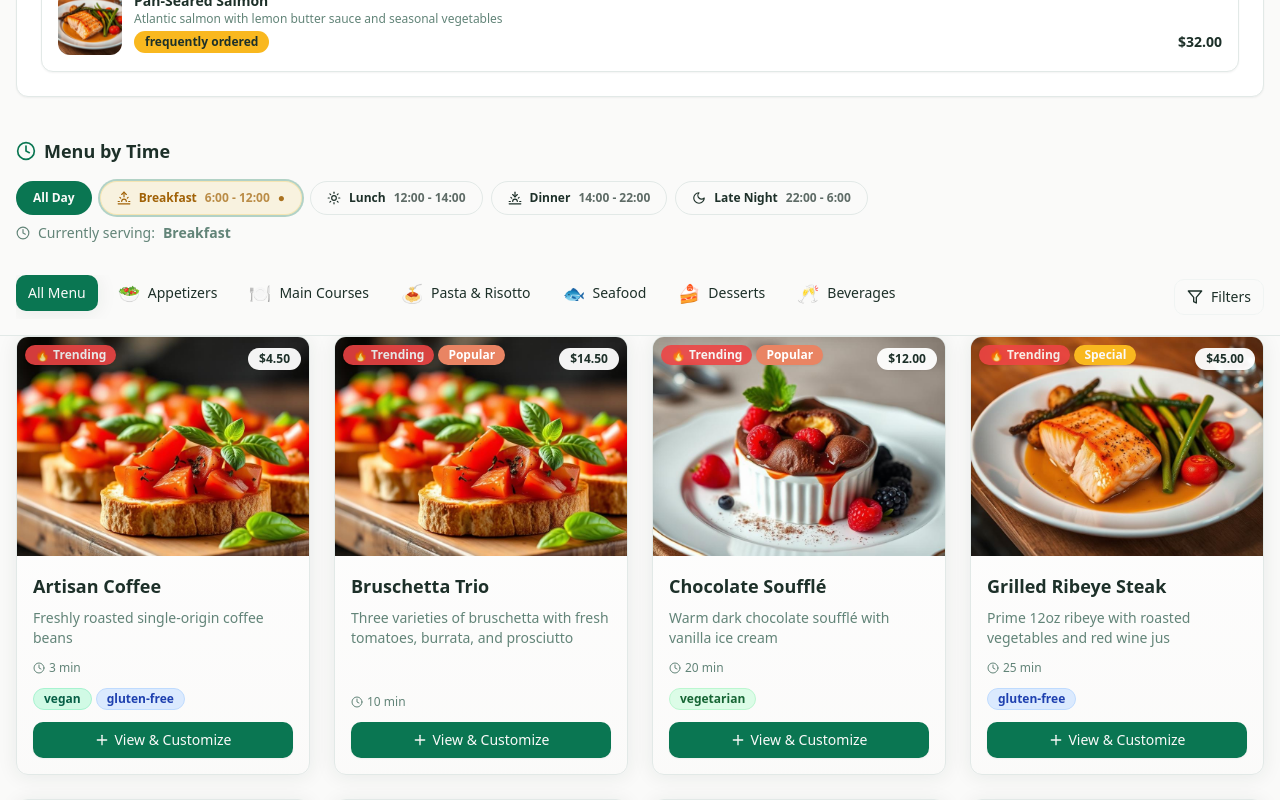
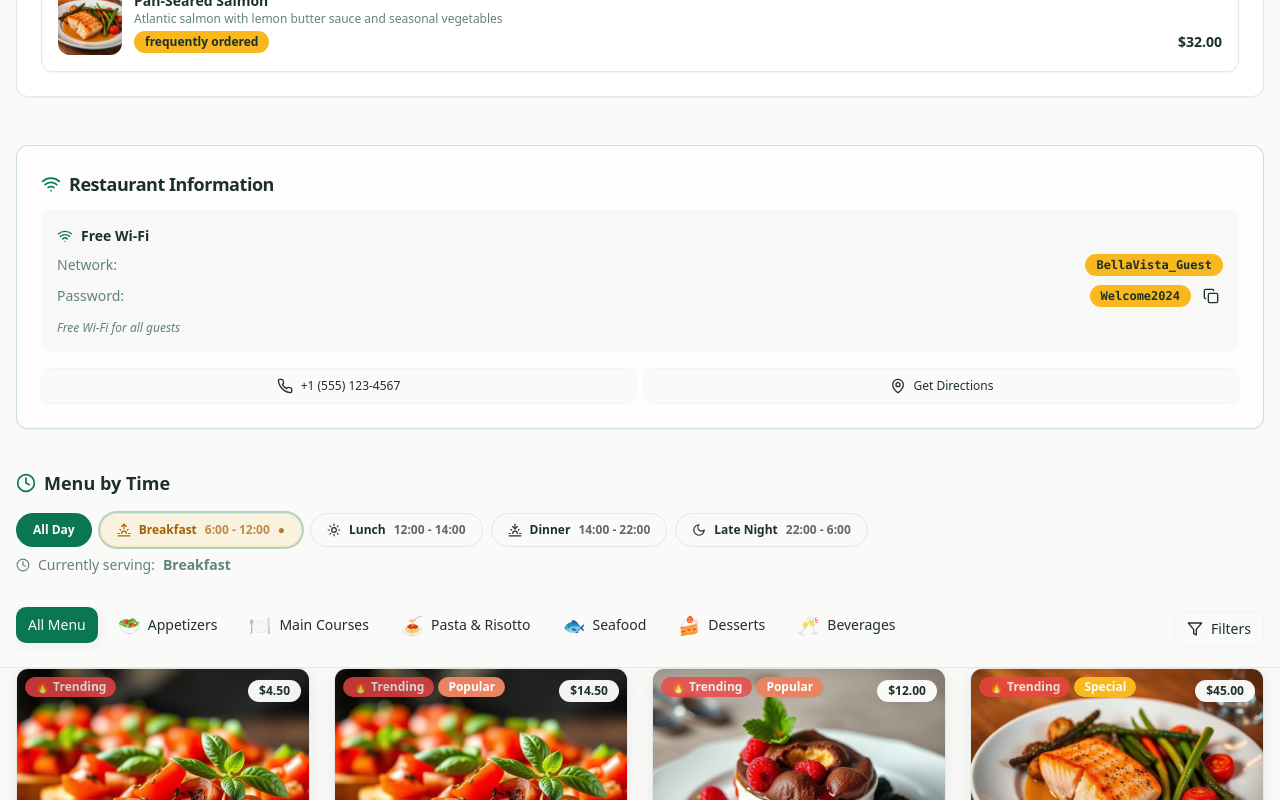
Before and after one commit to caspianbank/orderly-menu-flow, a React (Vite) app: page / in a window 1280 px wide. Shown: the part 1460-2260 px from the top of the page. Built offline with nearby package versions, Linux system fonts and the light colour scheme.

Commit message:
Add Wi-Fi details to QR menu

```diff
--- /dev/null
+++ b/src/components/restaurant/RestaurantInfoCard.tsx
@@ -0,0 +1,105 @@
+import { Card, CardContent, CardHeader, CardTitle } from '@/components/ui/card';
+import { Badge } from '@/components/ui/badge';
+import { Wifi, Copy, MapPin, Phone } from 'lucide-react';
+import { restaurantInfo } from '@/data/menuData';
+import { Button } from '@/components/ui/button';
+import { useToast } from '@/hooks/use-toast';
+
+export const RestaurantInfoCard = () => {
+  const { toast } = useToast();
+
+  const handleCopyPassword = () => {
+    if (restaurantInfo.wifi?.password) {
+      navigator.clipboard.writeText(restaurantInfo.wifi.password);
+      toast({
+        title: "Password Copied",
+        description: "Wi-Fi password copied to clipboard",
+      });
+    }
+  };
+
+  const handlePhoneClick = () => {
+    window.open(`tel:${restaurantInfo.phone}`, '_self');
+  };
+
+  const handleLocationClick = () => {
+    const encodedAddress = encodeURIComponent(restaurantInfo.address);
+    window.open(`https://maps.google.com/?q=${encodedAddress}`, '_blank');
+  };
+
+  return (
+    <section className="container mx-auto px-4 py-6">
+      <Card className="border-primary/20 bg-card/50 backdrop-blur-sm">
+        <CardHeader className="pb-3">
+          <CardTitle className="text-lg flex items-center gap-2">
+            <Wifi className="h-5 w-5 text-primary" />
+            Restaurant Information
+          </CardTitle>
+        </CardHeader>
+        <CardContent className="space-y-4">
+          {/* Wi-Fi Section */}
+          {restaurantInfo.wifi && (
+            <div className="bg-muted/50 rounded-lg p-4 space-y-2">
+              <div className="flex items-center gap-2 mb-2">
+                <Wifi className="h-4 w-4 text-primary" />
+                <h4 className="font-semibold text-sm">Free Wi-Fi</h4>
+              </div>
+              <div className="grid gap-2 text-sm">
+                <div className="flex justify-between items-center">
+                  <span className="text-muted-foreground">Network:</span>
+                  <Badge variant="secondary" className="font-mono">
+                    {restaurantInfo.wifi.ssid}
+                  </Badge>
+                </div>
+                <div className="flex justify-between items-center">
+                  <span className="text-muted-foreground">Password:</span>
+                  <div className="flex items-center gap-2">
+                    <Badge variant="secondary" className="font-mono">
+                      {restaurantInfo.wifi.password}
+                    </Badge>
+                    <Button
+                      variant="ghost"
+                      size="sm"
+                      onClick={handleCopyPassword}
+                      className="h-6 w-6 p-0"
+                      title="Copy password"
+                    >
+                      <Copy className="h-3 w-3" />
+                    </Button>
+                  </div>
+                </div>
+                {restaurantInfo.wifi.notes && (
+                  <p className="text-xs text-muted-foreground italic mt-1">
+                    {restaurantInfo.wifi.notes}
+                  </p>
+                )}
+              </div>
+            </div>
+          )}
+
+          {/* Contact Info */}
+          <div className="flex flex-wrap gap-2">
+            <Button
+              variant="outline"
+              size="sm"
+              onClick={handlePhoneClick}
+              className="gap-2 flex-1 min-w-[140px]"
+            >
+              <Phone className="h-4 w-4" />
+              <span className="text-xs">{restaurantInfo.phone}</span>
+            </Button>
+            <Button
+              variant="outline"
+              size="sm"
+              onClick={handleLocationClick}
+              className="gap-2 flex-1 min-w-[140px]"
+            >
+              <MapPin className="h-4 w-4" />
+              <span className="text-xs">Get Directions</span>
+            </Button>
+          </div>
+        </CardContent>
+      </Card>
+    </section>
+  );
+};
--- a/src/data/menuData.ts
+++ b/src/data/menuData.ts
@@ -259,4 +259,9 @@ export const restaurantInfo: RestaurantInfo = {
     twitter: 'https://twitter.com/bellavista',
     youtube: 'https://youtube.com/bellavista',
   },
+  wifi: {
+    ssid: 'BellaVista_Guest',
+    password: 'Welcome2024',
+    notes: 'Free Wi-Fi for all guests',
+  },
 };
--- a/src/pages/Index.tsx
+++ b/src/pages/Index.tsx
@@ -15,6 +15,7 @@ import { OrderHistory } from '@/components/restaurant/OrderHistory';
 import { AdvertisementPopup } from '@/components/restaurant/AdvertisementPopup';
 import { CustomerProfile } from '@/components/restaurant/CustomerProfile';
 import { PaymentPage } from '@/components/restaurant/PaymentPage';
+import { RestaurantInfoCard } from '@/components/restaurant/RestaurantInfoCard';
 import restaurantHero from '@/assets/restaurant-hero.jpg';
 import { useToast } from '@/hooks/use-toast';
 import { Toaster } from '@/components/ui/toaster';
@@ -267,6 +268,9 @@ const Index = () => {
         <Recommendations />
       </section>
 
+      {/* Restaurant Info Card with Wi-Fi */}
+      <RestaurantInfoCard />
+
       {/* Time-Based Menu Filter */}
       <TimeBasedMenu
         currentTimeCategory={activeTimeCategory}
--- a/src/types/menu.ts
+++ b/src/types/menu.ts
@@ -64,4 +64,9 @@ export interface RestaurantInfo {
     twitter?: string;
     youtube?: string;
   };
+  wifi?: {
+    ssid: string;
+    password: string;
+    notes?: string;
+  };
 }
```
